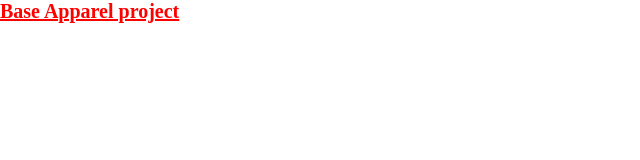
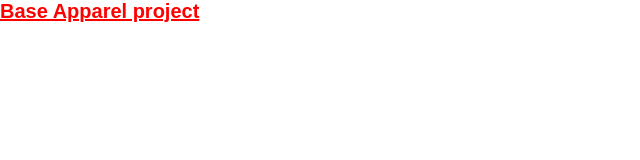
Before and after one commit to assumpta-n/base-apparel, a website: page index.html in a window 1280 px wide. Shown: the whole page, without its empty margins (0-640 px from the left). Drawn offline with Linux system fonts and the light colour scheme.

Commit message:
Adds 'Josephine sans' font-family

```diff
--- a/scss/main.scss
+++ b/scss/main.scss
@@ -14,6 +14,11 @@
     box-sizing: inherit;
 }
 
+// --------------- TYPOGRAPHY STYLES -------------
+
+body {
+    font-family: "Josefin Sans", sans-serif;
+}
 h1 {
     color: red;
     text-decoration: underline;
```
Also changed, not shown: css/main.css.
